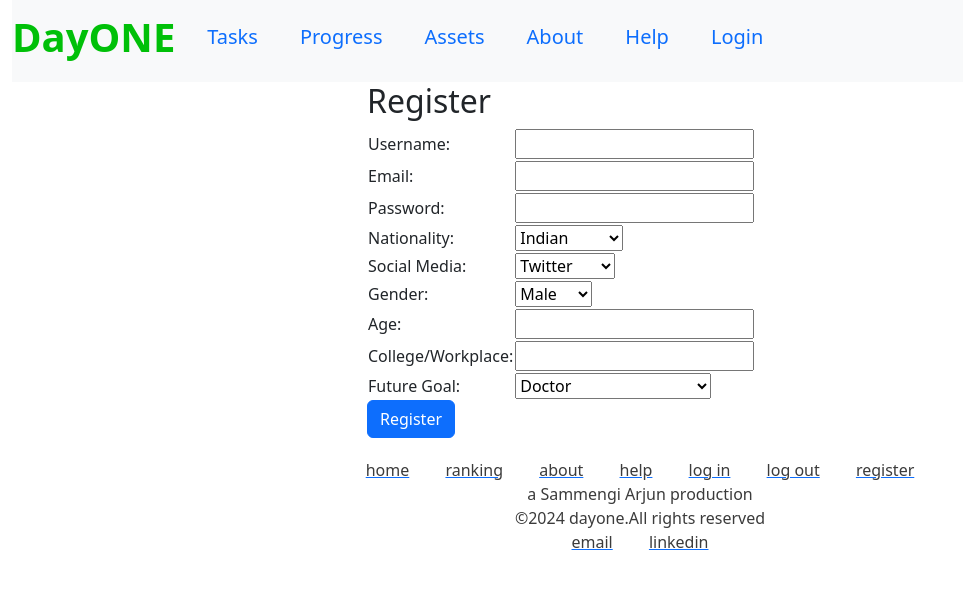
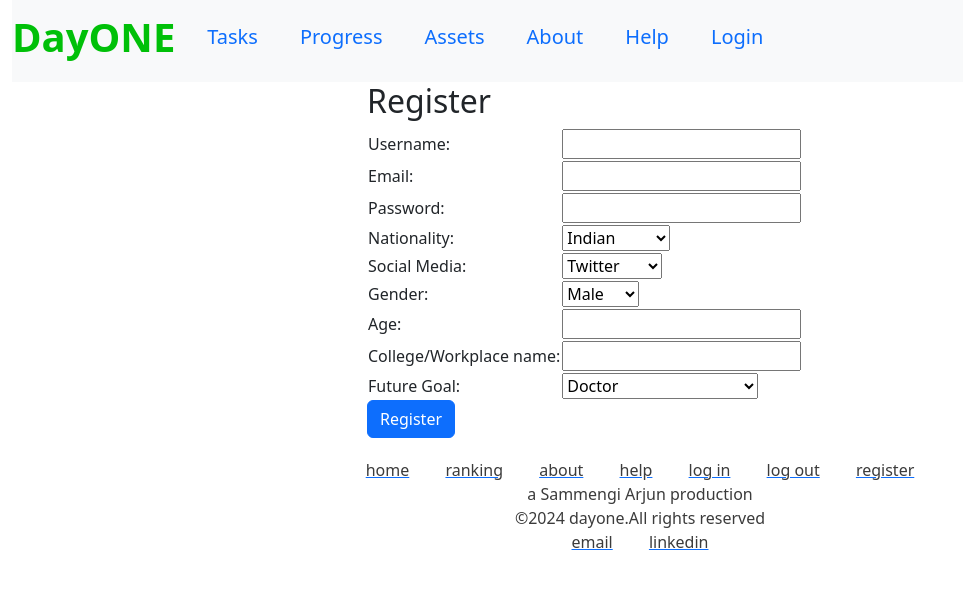
Before and after one commit to arjun867/dayonev2, a Django app: page /register/ in a window 1280 px wide. Shown: the top 589 px of the page, without its empty margins (0-963 px from the left). Run offline with Django 5.2, Linux system fonts and the light colour scheme; data that the repository does not hold is empty; some libraries are stand-ins or nearby versions.

Commit message:
college name

```diff
--- a/dayonev2/myapp/templates/register.html
+++ b/dayonev2/myapp/templates/register.html
@@ -64,7 +64,7 @@
                         <td><input type="number" name="age" required></td>
                     </tr>
                     <tr>
-                        <td>College/Workplace:</td>
+                        <td>College/Workplace name:</td>
                         <td><input type="text" name="college_or_workplace" required></td>
                     </tr>
                     <tr>
```
Also changed, not shown: dayonev2/db.sqlite3.
